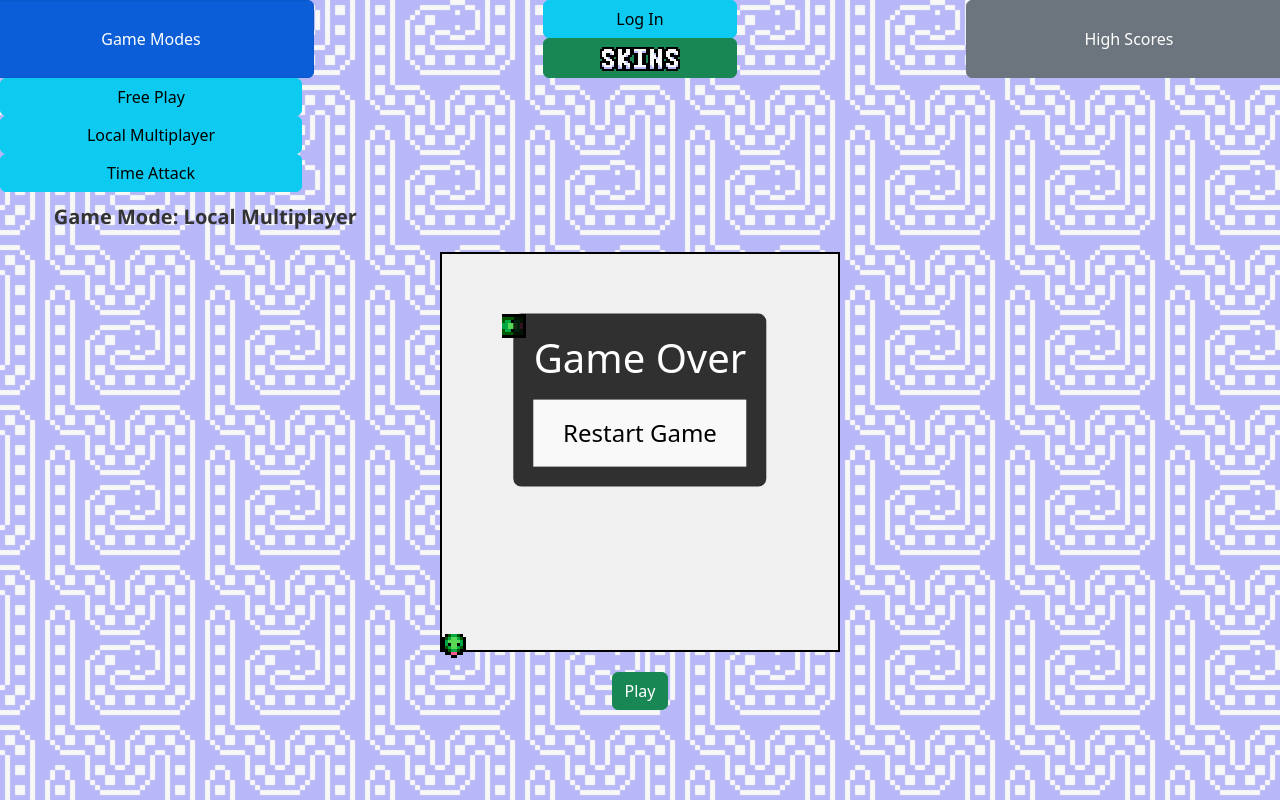
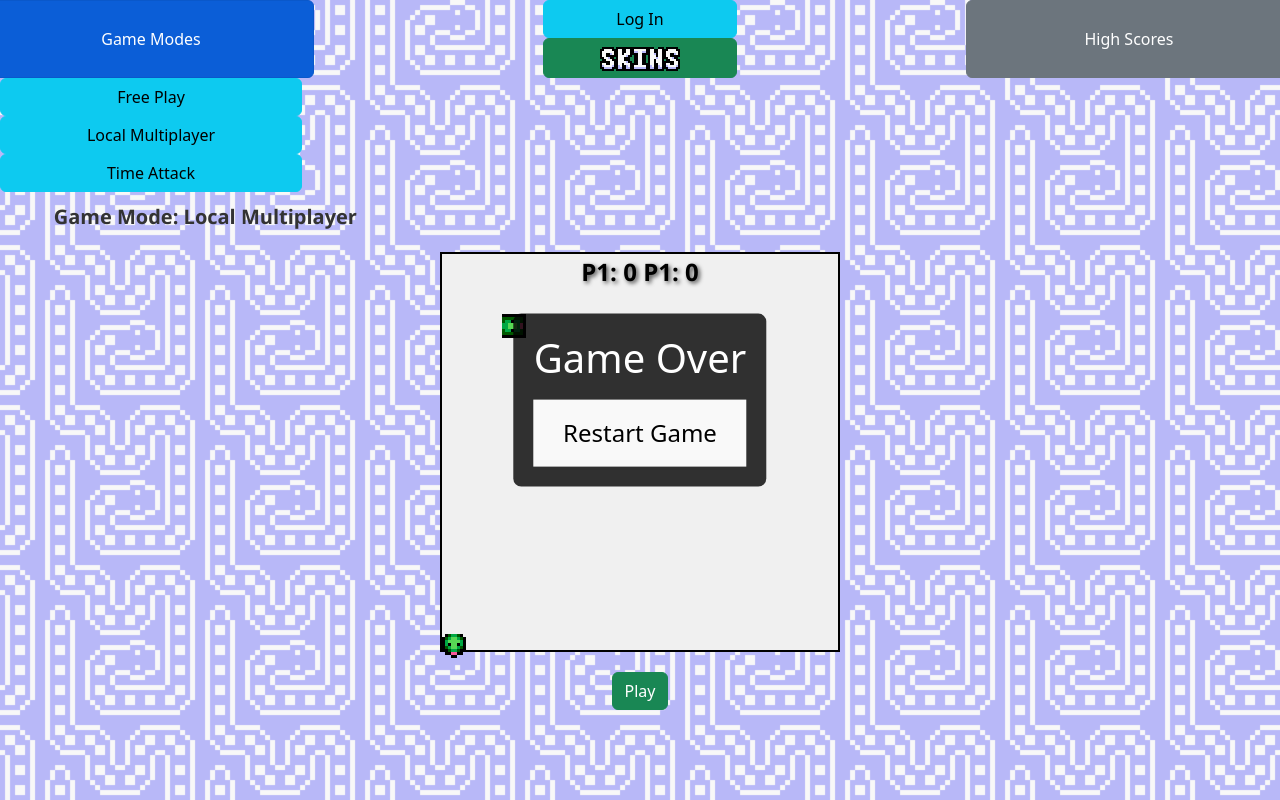
Before and after one commit to MoodyMakai/Cos420Ceagulls, a React (Vite) app: page / in a window 1280 px wide. Both pictures are taken after a click on the button "Local Multiplayer". Built offline with nearby package versions, Linux system fonts and the light colour scheme.

Commit message:
Scoreboard is now working in main

```diff
--- a/src/App.tsx
+++ b/src/App.tsx
@@ -21,6 +21,15 @@ function updateSkin(index: number){
   selectedSkin2 = skins[(index +1) % 3]
 }
 
+let scoreSnake1 = 0;
+let scoreSnake2 = 0;
+
+function updateGlobalScore1(globalscore1: number){
+  scoreSnake1 = globalscore1;
+}
+function updateGlobalScore2(globalscore2: number){
+  scoreSnake2 = globalscore2;
+}
 
 
 function GameBox({ gameMode }: { gameMode: string }) {
@@ -35,7 +44,8 @@ function GameBox({ gameMode }: { gameMode: string }) {
   const [snake2, setSnake2] = useState([{ x: 60, y: 60, dir: 'KeyD' as 'KeyW' | 'KeyS' | 'KeyA' | 'KeyD' }]);
   const [direction2, setDirection2] = useState<'KeyW' | 'KeyS' | 'KeyA' | 'KeyD'>('KeyD'); // Start moving right
 
-
+  const [score1, updateScore1] = useState<number>(0);
+  const [score2, updateScore2] = useState<number>(0);
 
   const step = 20;
   const boxSize = 400;
@@ -155,6 +165,9 @@ function GameBox({ gameMode }: { gameMode: string }) {
         // Check for collision with any food
         const foodIndex = food.findIndex(f => f.x === head.x && f.y === head.y);
         if (foodIndex !== -1) {
+          updateGlobalScore1(score1+1);
+          updateScore1(scoreSnake1+1);
+
           newSnake = [...newSnake, { ...newSnake[newSnake.length - 1] }]; // Grow snake by duplicating last segment
           setFood(prev => prev.filter((_, i) => i !== foodIndex)); // Remove the food
         }
@@ -195,6 +208,8 @@ function GameBox({ gameMode }: { gameMode: string }) {
         // Check for collision with any food
         const foodIndex = food.findIndex(f => f.x === head.x && f.y === head.y);
         if (foodIndex !== -1) {
+          updateGlobalScore2(score2+1);
+          updateScore2(scoreSnake2+1);
           newSnake = [...newSnake, { ...newSnake[newSnake.length - 1] }]; // Grow snake by duplicating last segment
           setFood(prev => prev.filter((_, i) => i !== foodIndex)); // Remove the food
         }
@@ -214,7 +229,10 @@ function GameBox({ gameMode }: { gameMode: string }) {
     setDirection2('KeyW');
     setFood([]);
     setGameOver(false);
-
+    updateGlobalScore1(0);
+    updateGlobalScore2(0);
+    updateScore1(0);
+    updateScore2(0);
     // Clear and reset intervals
     clearInterval(intervalRef1.current!);
     clearInterval(foodSpawnInterval.current!);
@@ -390,6 +408,36 @@ function GameBox({ gameMode }: { gameMode: string }) {
     />
   );
 })}
+            {<span style={{
+              textAlign: 'center',
+              marginTop: '10px',
+              fontSize: '24px',
+              color: 'black',
+              fontWeight: 'bold',
+              textTransform: 'uppercase',
+              fontFamily: 'Segoe UI, Arial, sans-serif',
+              textShadow: '2px 2px 4px rgba(0,0,0,0.7)'
+            }}>P1: {scoreSnake1}</span>}
+{gameMode === "Local Multiplayer" && <span style={{
+              textAlign: 'center',
+              marginTop: '10px',
+              fontSize: '24px',
+              color: 'black',
+              fontWeight: 'bold',
+              textTransform: 'uppercase',
+              fontFamily: 'Segoe UI, Arial, sans-serif',
+              textShadow: '2px 2px 4px rgba(0,0,0,0.7)'
+            }}>     </span>}
+{gameMode === "Local Multiplayer" && <span style={{
+              textAlign: 'center',
+              marginTop: '10px',
+              fontSize: '24px',
+              color: 'black',
+              fontWeight: 'bold',
+              textTransform: 'uppercase',
+              fontFamily: 'Segoe UI, Arial, sans-serif',
+              textShadow: '2px 2px 4px rgba(0,0,0,0.7)'
+            }}>P1: {scoreSnake2}</span>}
         {/* Food */}
         {food.map((f, index) => (
           <div
```
